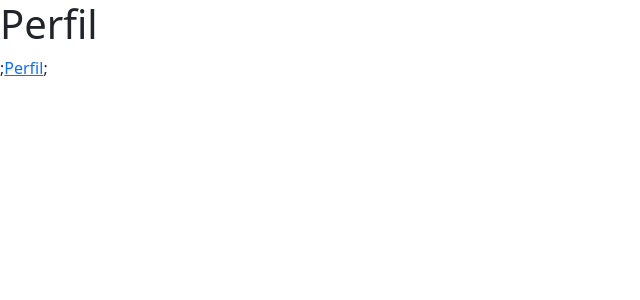
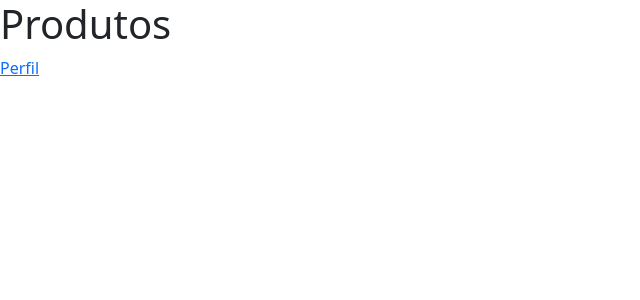
Before and after one commit to arthurj-alves/FrontPS-CPE, a React (Create React App) app in the folder pagina-atletica/: page /produtos in a window 1280 px wide. Shown: the top 300 px of the page, without its empty margins (0-640 px from the left). Built offline with nearby package versions, Linux system fonts and the light colour scheme.

Commit message:
" "
Reinicialização de algumas pastas

```diff
--- a/pagina-atletica/src/Pages/Produtos/Produtos.js
+++ b/pagina-atletica/src/Pages/Produtos/Produtos.js
@@ -4,8 +4,8 @@ import { Link } from "react-router-dom";
 function Perfil(){
     return (
         <div>
-            <h1>Perfil</h1>;
-            <Link to="/perfil">Perfil</Link>;
+            <h1>Produtos</h1>
+            <Link to="/perfil">Perfil</Link>
         </div>
     )
 }
```
